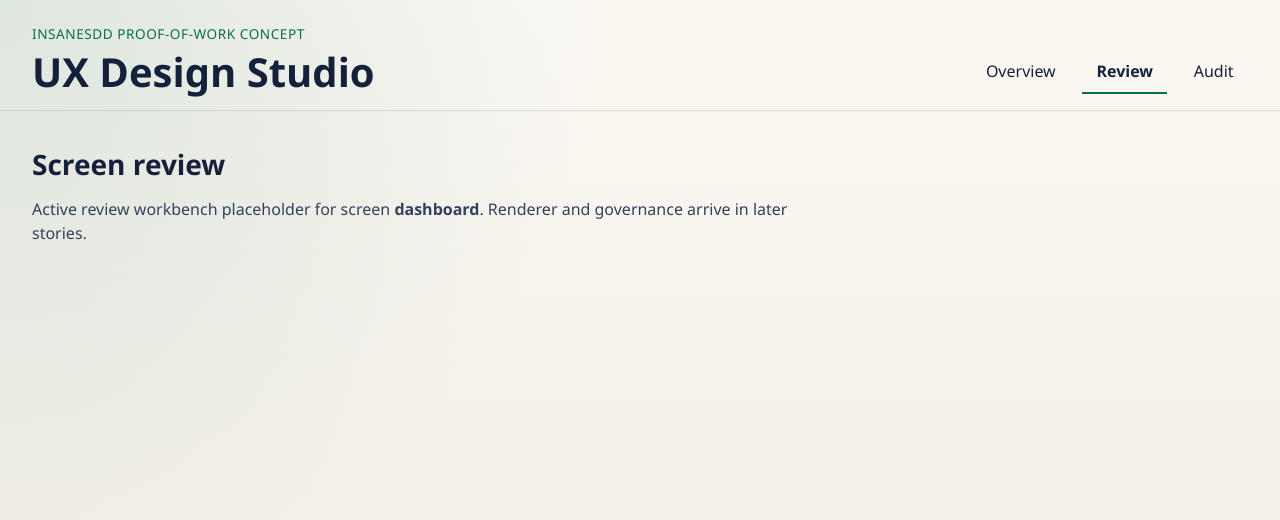
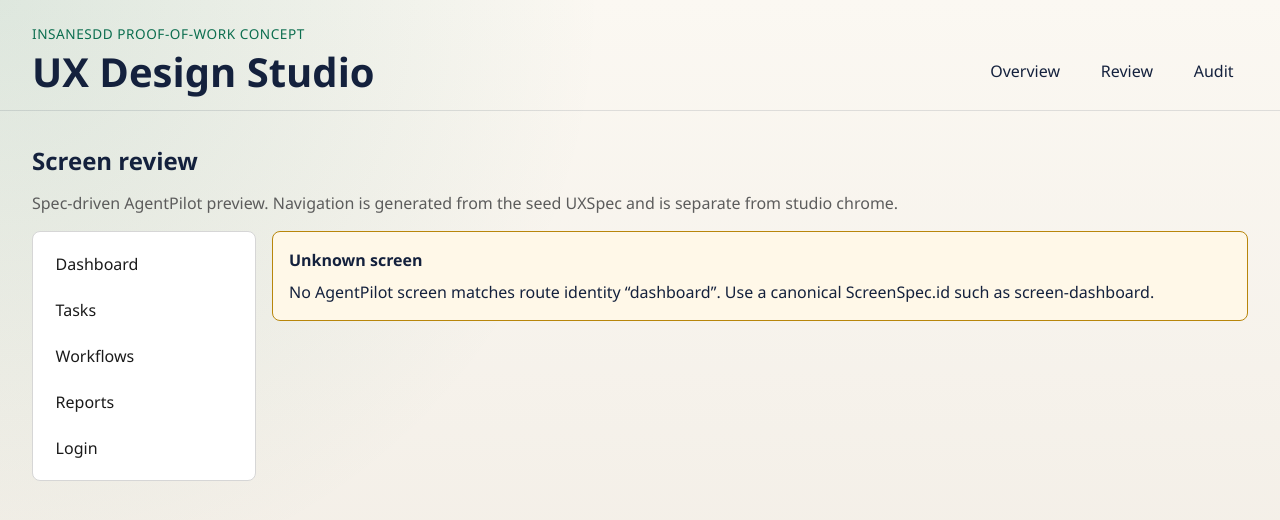
Before and after one commit to MathanKA/UX-Design-Studio, a React (Vite) app: page /review/dashboard in a window 1280 px wide. Shown: the top 520 px of the page. Built offline with nearby package versions, Linux system fonts and the light colour scheme.

Commit message:
feat(renderer): render AgentPilot screens and navigation [#21]

```diff
--- /dev/null
+++ b/src/features/review/GeneratedNavigation.tsx
@@ -0,0 +1,73 @@
+import { NavLink } from "react-router-dom";
+import type { NavigationItem, NavigationSpec, ScreenId } from "../../domain/ux-spec";
+import { cssClass } from "../../renderer/styles/css-class";
+import styles from "./ReviewPage.module.css";
+
+type GeneratedNavigationProps = {
+  navigation: NavigationSpec;
+  activeScreenId: ScreenId;
+  knownScreenIds: ReadonlySet<ScreenId>;
+  mode: "desktop" | "mobile";
+  visible: boolean;
+};
+
+function isValidTarget(
+  item: NavigationItem,
+  knownScreenIds: ReadonlySet<ScreenId>,
+): boolean {
+  return knownScreenIds.has(item.screenId);
+}
+
+export function GeneratedNavigation({
+  navigation,
+  activeScreenId,
+  knownScreenIds,
+  mode,
+  visible,
+}: GeneratedNavigationProps) {
+  const items =
+    mode === "desktop" ? navigation.desktop.items : navigation.mobile.items;
+  const validItems = items.filter((item) => isValidTarget(item, knownScreenIds));
+  const rootClass =
+    mode === "desktop"
+      ? cssClass(styles.sidebar, "sidebar")
+      : cssClass(styles.compact, "compact");
+  const listClass =
+    mode === "desktop"
+      ? cssClass(styles.navList, "navList")
+      : cssClass(styles.compactList, "compactList");
+
+  return (
+    <nav
+      className={`${rootClass}${visible ? "" : ` ${cssClass(styles.hiddenNav, "hiddenNav")}`}`}
+      aria-label={
+        mode === "desktop"
+          ? "Generated desktop navigation"
+          : "Generated mobile navigation"
+      }
+      data-nav-mode={mode}
+      data-nav-visible={visible ? "true" : "false"}
+      hidden={!visible}
+    >
+      <ul className={listClass}>
+        {validItems.map((item) => (
+          <li key={item.id}>
+            <NavLink
+              to={`/review/${item.screenId}`}
+              className={({ isActive }) =>
+                isActive || activeScreenId === item.screenId
+                  ? `${cssClass(styles.navLink, "navLink")} ${cssClass(styles.navLinkActive, "navLinkActive")}`
+                  : cssClass(styles.navLink, "navLink")
+              }
+              aria-current={
+                activeScreenId === item.screenId ? "page" : undefined
+              }
+            >
+              {item.label}
+            </NavLink>
+          </li>
+        ))}
+      </ul>
+    </nav>
+  );
+}
--- /dev/null
+++ b/src/features/review/ReviewPage.module.css
@@ -0,0 +1,109 @@
+.layout {
+  display: grid;
+  gap: 1rem;
+}
+
+@media (min-width: 768px) {
+  .layout {
+    grid-template-columns: 14rem minmax(0, 1fr);
+    align-items: start;
+  }
+}
+
+.sidebar,
+.compact {
+  border: 1px solid #d6d6d6;
+  border-radius: 0.5rem;
+  background: #ffffff;
+  padding: 0.75rem;
+}
+
+.compact {
+  padding: 0.5rem 0.75rem;
+}
+
+.hiddenNav {
+  display: none;
+}
+
+.navList {
+  list-style: none;
+  margin: 0;
+  padding: 0;
+  display: flex;
+  flex-direction: column;
+  gap: 0.35rem;
+}
+
+.compactList {
+  list-style: none;
+  margin: 0;
+  padding: 0;
+  display: flex;
+  flex-wrap: wrap;
+  gap: 0.5rem;
+}
+
+.navLink {
+  display: block;
+  width: 100%;
+  text-align: left;
+  border: 1px solid transparent;
+  border-radius: 0.375rem;
+  background: transparent;
+  color: #1a1a1a;
+  font: inherit;
+  padding: 0.45rem 0.6rem;
+  cursor: pointer;
+  text-decoration: none;
+}
+
+.navLink:focus-visible {
+  outline: 2px solid #c8102e;
+  outline-offset: 2px;
+}
+
+.navLinkActive {
+  border-color: #c8102e;
+  background: #f7f7f7;
+  font-weight: 600;
+}
+
+.previewFrame {
+  border: 1px solid #d6d6d6;
+  border-radius: 0.75rem;
+  background: var(--uxds-color-surface, #ffffff);
+  color: var(--uxds-color-text, #1a1a1a);
+  padding: 1rem;
+  min-height: 24rem;
+}
+
+.previewFrame[data-breakpoint="mobile"] {
+  max-width: 24.375rem;
+}
+
+.heading {
+  margin: 0 0 0.75rem;
+  font-size: 1.5rem;
+}
+
+.meta {
+  margin: 0 0 1rem;
+  color: #5c5c5c;
+}
+
+.fallback {
+  border: 1px solid #b8860b;
+  border-radius: 0.5rem;
+  background: #fff8e8;
+  padding: 1rem;
+}
+
+.fallbackTitle {
+  margin: 0 0 0.5rem;
+  font-weight: 600;
+}
+
+.fallbackBody {
+  margin: 0;
+}
--- a/src/features/review/ReviewPage.tsx
+++ b/src/features/review/ReviewPage.tsx
@@ -1,17 +1,101 @@
-import { useParams } from "react-router-dom";
-import styles from "../overview/PlaceholderPage.module.css";
+import { useMemo } from "react";
+import { useNavigate, useParams } from "react-router-dom";
+import { agentPilotSeed } from "../../infrastructure/seed";
+import {
+  createActionResolver,
+  createComponentRegistry,
+  createNoopRenderContext,
+  PreviewThemeRoot,
+  ScreenComposer,
+} from "../../renderer";
+import { GeneratedNavigation } from "./GeneratedNavigation";
+import { usePreviewBreakpoint } from "./usePreviewBreakpoint";
+import { cssClass } from "../../renderer/styles/css-class";
+import styles from "./ReviewPage.module.css";
+
+const registry = createComponentRegistry();
 
 export function ReviewPage() {
   const { screenId } = useParams<{ screenId: string }>();
+  const navigate = useNavigate();
+  const breakpoint = usePreviewBreakpoint();
+  const knownScreenIds = useMemo(
+    () => new Set(agentPilotSeed.screens.map((screen) => screen.id)),
+    [],
+  );
+
+  const screen = agentPilotSeed.screens.find((entry) => entry.id === screenId);
+
+  const actionResolver = useMemo(
+    () =>
+      createActionResolver(knownScreenIds, {
+        navigate: (target) => {
+          navigate(`/review/${target}`);
+        },
+      }),
+    [knownScreenIds, navigate],
+  );
+
+  const context = createNoopRenderContext({
+    screenId: screen?.id ?? "screen-unknown",
+    breakpoint,
+    dispatchAction: (action) => actionResolver.resolve(action),
+  });
 
   return (
-    <section className={styles.page} aria-labelledby="review-heading">
-      <h2 id="review-heading">Screen review</h2>
-      <p>
-        Active review workbench placeholder for screen{" "}
-        <strong>{screenId ?? "unknown"}</strong>. Renderer and governance arrive in later
-        stories.
+    <section aria-labelledby="review-heading">
+      <h2 id="review-heading" className={cssClass(styles.heading, "heading")}>
+        Screen review
+      </h2>
+      <p className={cssClass(styles.meta, "meta")}>
+        Spec-driven AgentPilot preview. Navigation is generated from the seed
+        UXSpec and is separate from studio chrome.
       </p>
+
+      <div className={cssClass(styles.layout, "layout")}>
+        <GeneratedNavigation
+          navigation={agentPilotSeed.navigation}
+          activeScreenId={screen?.id ?? "screen-unknown"}
+          knownScreenIds={knownScreenIds}
+          mode="desktop"
+          visible={breakpoint === "desktop"}
+        />
+        <GeneratedNavigation
+          navigation={agentPilotSeed.navigation}
+          activeScreenId={screen?.id ?? "screen-unknown"}
+          knownScreenIds={knownScreenIds}
+          mode="mobile"
+          visible={breakpoint === "mobile"}
+        />
+
+        <div>
+          {!screen || !screenId ? (
+            <div className={cssClass(styles.fallback, "fallback")} role="alert">
+              <p className={cssClass(styles.fallbackTitle, "fallbackTitle")}>
+                Unknown screen
+              </p>
+              <p className={cssClass(styles.fallbackBody, "fallbackBody")}>
+                No AgentPilot screen matches route identity “{screenId ?? "missing"}”.
+                Use a canonical ScreenSpec.id such as screen-dashboard.
+              </p>
+            </div>
+          ) : (
+            <PreviewThemeRoot tokens={agentPilotSeed.designTokens}>
+              <div
+                className={cssClass(styles.previewFrame, "previewFrame")}
+                data-breakpoint={breakpoint}
+                data-screen-id={screen.id}
+              >
+                <ScreenComposer
+                  screen={screen}
+                  context={context}
+                  registry={registry}
+                />
+              </div>
+            </PreviewThemeRoot>
+          )}
+        </div>
+      </div>
     </section>
   );
 }
--- /dev/null
+++ b/src/features/review/usePreviewBreakpoint.ts
@@ -0,0 +1,28 @@
+import { useEffect, useState } from "react";
+import type { PreviewBreakpoint } from "../../renderer";
+
+const MOBILE_QUERY = "(max-width: 767px)";
+
+export function usePreviewBreakpoint(): PreviewBreakpoint {
+  const [breakpoint, setBreakpoint] = useState<PreviewBreakpoint>(() => {
+    if (typeof window === "undefined" || typeof window.matchMedia !== "function") {
+      return "desktop";
+    }
+    return window.matchMedia(MOBILE_QUERY).matches ? "mobile" : "desktop";
+  });
+
+  useEffect(() => {
+    if (typeof window === "undefined" || typeof window.matchMedia !== "function") {
+      return;
+    }
+    const media = window.matchMedia(MOBILE_QUERY);
+    const onChange = () => {
+      setBreakpoint(media.matches ? "mobile" : "desktop");
+    };
+    onChange();
+    media.addEventListener("change", onChange);
+    return () => media.removeEventListener("change", onChange);
+  }, []);
+
+  return breakpoint;
+}
--- a/src/ui/AppShell.tsx
+++ b/src/ui/AppShell.tsx
@@ -4,7 +4,7 @@ import styles from "./AppShell.module.css";
 
 const navItems = [
   { to: "/overview", label: "Overview" },
-  { to: "/review/dashboard", label: "Review" },
+  { to: "/review/screen-dashboard", label: "Review" },
   { to: "/audit", label: "Audit" },
 ] as const;
 
```
Also changed, not shown: 2 other files (tests, documents, lock files or other folders).
